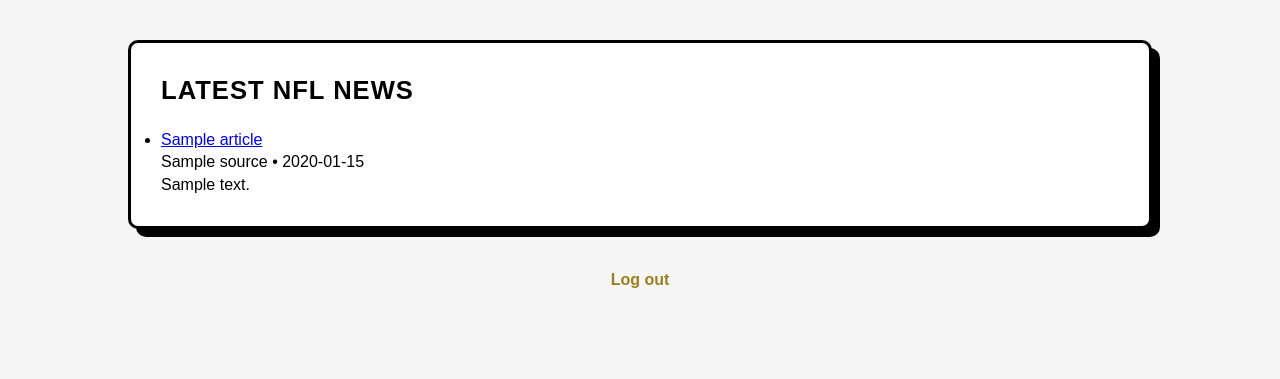
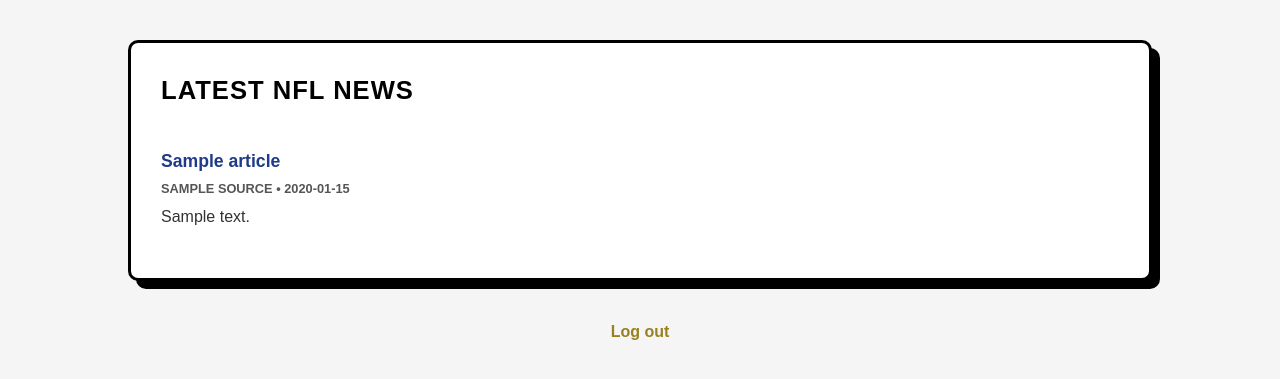
Before and after one commit to vsofi3/Stat-Sage, a Flask app: template templates/homepage.html in a window 1280 px wide. Shown: the part 195-574 px from the top of the page. Run offline with Flask 3, Linux system fonts and the light colour scheme; the template is opened without the code that fills it: most values are stand-ins (such as "Sample title", 1, 10 or a date in 2020).

Commit message:
fixing the news on the homepage

```diff
--- a/app.py
+++ b/app.py
@@ -6,14 +6,16 @@
 # initialize once (you need to sign up at newsapi.org and get an API key)
 # newsapi = NewsApiClient(api_key=os.getenv("NEWSAPI_KEY"))
 # Your API key is: 448484be285c48c484fcb3b0f1d88252
-newsapi = NewsApiClient(api_key=os.getenv("448484be285c48c484fcb3b0f1d88252"))
+newsapi = NewsApiClient(api_key="448484be285c48c484fcb3b0f1d88252")
+
 
 def get_nfl_news(limit=10):
-    # fetch recent articles about "NFL"
-    # We use everything / top-headlines filter; adapt as needed
-    # You can add more filters (domains, sources) if you like
-    articles = newsapi.get_top_headlines(q="NFL", language="en", page_size=limit)
-    return articles.get("articles", [])
+    response = newsapi.get_top_headlines(
+        q="NFL",
+        language="en",
+        page_size=limit
+    )
+    return response.get("articles", [])
 
 
 
--- a/static/css/style.css
+++ b/static/css/style.css
@@ -631,3 +631,45 @@
         height: 380px;
     }
 }
+
+/* ================= NFL NEWS FEED ================= */
+
+.news-list {
+    list-style: none;
+    padding: 0;
+    margin: 0;
+}
+
+.news-item {
+    border-bottom: 2px solid #000;
+    padding: 20px 0;
+}
+
+.news-item:last-child {
+    border-bottom: none;
+}
+
+.news-item a {
+    font-size: 1.1rem;
+    font-weight: 800;
+    color: #1e3a8a;
+    text-decoration: none;
+}
+
+.news-item a:hover {
+    text-decoration: underline;
+}
+
+.news-meta {
+    font-size: 0.8rem;
+    font-weight: 700;
+    color: #555;
+    margin: 6px 0;
+    text-transform: uppercase;
+}
+
+.news-item p {
+    margin-top: 8px;
+    color: #333;
+    line-height: 1.4;
+}
--- a/templates/homepage.html
+++ b/templates/homepage.html
@@ -22,6 +22,7 @@
 
     <main class="homepage-content">
         <h2>Latest NFL News</h2>
+
         {% if news and news|length > 0 %}
             <ul class="news-list">
                 {% for article in news %}
```
